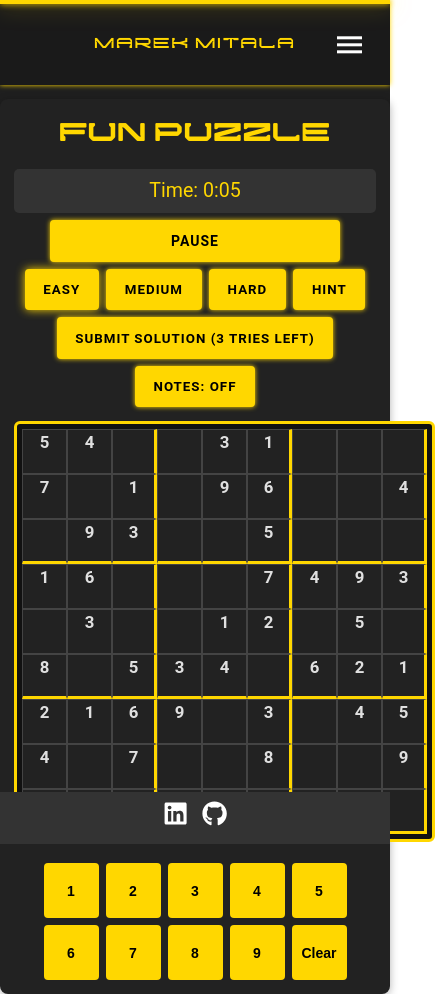
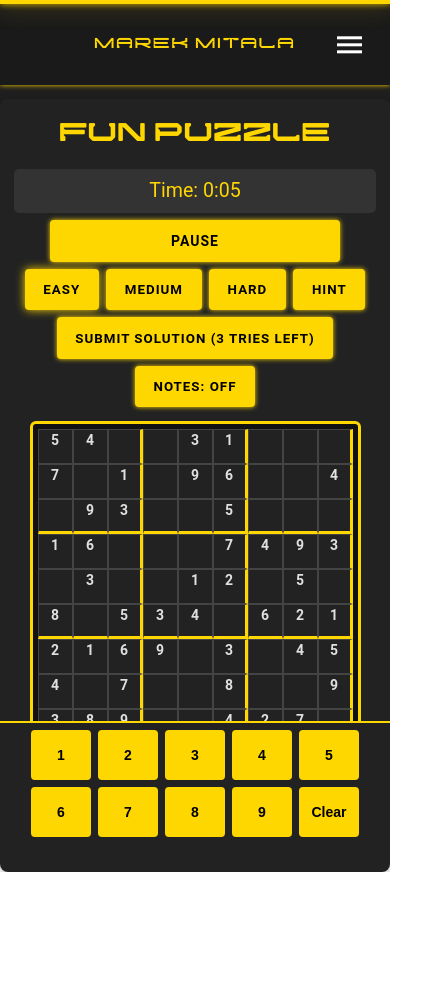
Before and after one commit to caibot11/marekmitala.com, a Next.js app: page /fun in a window 390 px wide. Shown: the whole page, 435 px wide, since content can reach past the window. After the commit the page ends 872 px from the top, so only its background shows below. Built offline with nearby package versions, Linux system fonts and the light colour scheme.

Commit message:
changes fun footer contact working

```diff
--- a/src/app/contact/page.tsx
+++ b/src/app/contact/page.tsx
@@ -47,7 +47,7 @@ export default function ContactPage() {
           <a href="https://github.com/caibot11" target="_blank" rel="noopener noreferrer">
             <button className={styles.contactButton}>GitHub</button>
           </a>
-          <a href="https://www.linkedin.com/in/yourProfile/" target="_blank" rel="noopener noreferrer">
+          <a href="https://www.linkedin.com/in/caibot-daito-139215213/" target="_blank" rel="noopener noreferrer">
             <button className={styles.contactButton}>LinkedIn</button>
           </a>
         </div>
--- a/src/app/fun/fun.module.css
+++ b/src/app/fun/fun.module.css
@@ -247,37 +247,61 @@
 
 /* Mobile Adjustments */
 @media (max-width: 600px) {
+    /* Give enough bottom space so the puzzle isn't hidden by the dialer */
     .container {
       margin-top: 1rem;
       padding: 1rem;
       width: 100%;
       box-sizing: border-box;
+      padding-bottom: 120px; /* Extra space for the fixed dialer */
     }
+
     .timer {
       margin-bottom: 0.5rem;
       font-size: 1.4rem;
     }
+
     .pauseButton {
       margin: 0.5rem auto;
       display: block;
       font-size: 1rem;
       width: 80%;
     }
+
     .controls {
       flex-direction: row;
       gap: 0.5rem;
     }
+
+    /* Make each cell smaller for mobile */
     .cell {
-        width: 45px;
-        height: 45px;
-        font-size: 1.2rem;
-    }
-    .numberPad {
-        gap: 0.5rem;
-    }
-    .numberButton {
-        width: 55px;
-        height: 55px;
+      width: 35px;
+      height: 35px;
       font-size: 1rem;
     }
+
+    /* Fix the dialer to the bottom of the screen */
+    .numberPad {
+      position: fixed;
+      bottom: 0;
+      left: 0;
+      width: 100%;
+      background: #222;
+      padding: 0.5rem;
+      display: flex;
+      flex-wrap: wrap; /* Let buttons wrap if needed    */
+      justify-content: center;
+      gap: 0.5rem;
+      z-index: 100;
+      border-top: 2px solid #ffd700;
     }
+
+    /* Adjust button sizes for mobile */
+    .numberButton {
+      flex: 1 1 60px;       /* Let them grow/shrink, min 60px width */
+      max-width: 60px;
+      height: 50px;
+      font-size: 1rem;
+      font-weight: bold;
+    }
+  }
--- a/src/app/fun/page.tsx
+++ b/src/app/fun/page.tsx
@@ -25,9 +25,47 @@ export default function FunPage() {
   const [noteMode, setNoteMode] = useState(false);
   const [timer, setTimer] = useState(0);
   const [isPaused, setIsPaused] = useState(false);
+  const [selectedCell, setSelectedCell] = useState<{ row: number; col: number } | null>(null);
 
-  // Which cell is currently selected by the user (for final input or note input)?
-  const [selectedCell, setSelectedCell] = useState<{ row: number; col: number } | null>(null);
+  // Track the entire page size to let confetti fill the page
+  const [pageSize, setPageSize] = useState({ width: 0, height: 0 });
+
+  useEffect(() => {
+    function updatePageSize() {
+      // This approach ensures we measure the full page, including any scrolling area
+      const body = document.body;
+      const html = document.documentElement;
+
+      const width = Math.max(
+        body.scrollWidth,
+        body.offsetWidth,
+        html.clientWidth,
+        html.scrollWidth,
+        html.offsetWidth
+      );
+
+      const height = Math.max(
+        body.scrollHeight,
+        body.offsetHeight,
+        html.clientHeight,
+        html.scrollHeight,
+        html.offsetHeight
+      );
+
+      setPageSize({ width, height });
+    }
+
+    // Run initially
+    updatePageSize();
+
+    // Update on resize
+    window.addEventListener("resize", updatePageSize);
+
+    // If your puzzle’s layout changes height dynamically,
+    // you might call updatePageSize() after those changes too.
+
+    return () => window.removeEventListener("resize", updatePageSize);
+  }, []);
 
   useEffect(() => {
     setIsClient(true);
@@ -49,7 +87,9 @@ export default function FunPage() {
       setBoard(JSON.parse(savedBoard));
       setUserBoard(JSON.parse(savedUserBoard));
       setNotes(
-        savedNotes ? JSON.parse(savedNotes) : Array.from({ length: 9 }, () => Array(9).fill(""))
+        savedNotes
+          ? JSON.parse(savedNotes)
+          : Array.from({ length: 9 }, () => Array(9).fill(""))
       );
       setDifficulty(savedDifficulty as "easy" | "medium" | "hard");
       setSolutionHash(savedSolutionHash);
@@ -112,20 +152,17 @@ export default function FunPage() {
       alert("No more attempts left!");
       return;
     }
-
     const solution = decryptSolution(solutionHash);
     if (JSON.stringify(userBoard) === JSON.stringify(solution)) {
       setShowConfetti(true);
       setShowPopup(true);
-      // Stop timer once puzzle is solved
-      setIsPaused(true);
+      setIsPaused(true); // Stop timer once puzzle is solved.
     } else {
       setAttempts((prev) => prev - 1);
       alert(`Incorrect! You have ${attempts - 1} attempts remaining.`);
     }
   };
 
-  // Reveal a hint in one random empty or incorrect cell (if noteMode is off).
   const handleHint = () => {
     if (noteMode) {
       alert("Please disable note mode to use hints.");
@@ -151,20 +188,18 @@ export default function FunPage() {
     setUserBoard(newBoard);
   };
 
-  // When user clicks a cell:
   const handleCellClick = (row: number, col: number) => {
     if (isPaused) return;
     // If the cell is locked (original puzzle number), do nothing.
     if (board[row][col] !== 0) return;
-    // Otherwise, select that cell for input (final or note).
     setSelectedCell({ row, col });
   };
 
-  // Dialer click: user chooses a number (1–9 or 0 for clear).
   const handleDialerClick = (num: number) => {
     if (!selectedCell) return;
     const { row, col } = selectedCell;
-    if (board[row][col] !== 0) return; // locked cell, ignore.
+    // If the puzzle had a pre-filled value, ignore
+    if (board[row][col] !== 0) return;
 
     if (noteMode) {
       // Toggle note
@@ -173,16 +208,14 @@ export default function FunPage() {
         let current = newNotes[row][col];
         const candidates = current.split("").filter((c) => c !== "");
         if (num === 0) {
-          // 0 = clear all notes
+          // Clear all notes
           newNotes[row][col] = "";
         } else if (candidates.includes(num.toString())) {
-          // remove
           newNotes[row][col] = candidates
             .filter((c) => c !== num.toString())
             .sort()
             .join("");
         } else {
-          // add
           candidates.push(num.toString());
           newNotes[row][col] = candidates.sort().join("");
         }
@@ -192,7 +225,6 @@ export default function FunPage() {
       // Final input
       const newBoard = userBoard.map((r) => [...r]);
       if (num === 0) {
-        // Clear the cell
         newBoard[row][col] = 0;
       } else {
         newBoard[row][col] = num;
@@ -201,38 +233,34 @@ export default function FunPage() {
     }
   };
 
-  // Keyboard input for selected cell
+  // Handle keyboard input
   useEffect(() => {
     const handleKeyDown = (e: KeyboardEvent) => {
       if (!selectedCell || isPaused) return;
       const { row, col } = selectedCell;
-      // If locked cell, do nothing
+      // If the cell is locked (original puzzle number), do nothing
       if (board[row][col] !== 0) return;
 
-      // If user typed a digit 1–9
+      // 1-9 => fill or note
       if (e.key >= "1" && e.key <= "9") {
         const digit = parseInt(e.key);
         if (noteMode) {
-          // Toggle note
           setNotes((prevNotes) => {
             const newNotes = prevNotes.map((r) => [...r]);
             let current = newNotes[row][col];
             const candidates = current.split("").filter((c) => c !== "");
             if (candidates.includes(digit.toString())) {
-              // remove
               newNotes[row][col] = candidates
                 .filter((c) => c !== digit.toString())
                 .sort()
                 .join("");
             } else {
-              // add
               candidates.push(digit.toString());
               newNotes[row][col] = candidates.sort().join("");
             }
             return newNotes;
           });
         } else {
-          // Final input
           setUserBoard((prevBoard) => {
             const newBoard = prevBoard.map((r) => [...r]);
             newBoard[row][col] = digit;
@@ -241,17 +269,15 @@ export default function FunPage() {
         }
       }
 
-      // If user typed '0', 'Backspace', or 'Delete' => clear
+      // 0, Backspace, or Delete => clear
       if (e.key === "0" || e.key === "Backspace" || e.key === "Delete") {
         if (noteMode) {
-          // Clear all notes in this cell
           setNotes((prevNotes) => {
             const newNotes = prevNotes.map((r) => [...r]);
             newNotes[row][col] = "";
             return newNotes;
           });
         } else {
-          // Clear final input
           setUserBoard((prevBoard) => {
             const newBoard = prevBoard.map((r) => [...r]);
             newBoard[row][col] = 0;
@@ -262,24 +288,24 @@ export default function FunPage() {
     };
 
     window.addEventListener("keydown", handleKeyDown);
-    return () => {
-      window.removeEventListener("keydown", handleKeyDown);
-    };
+    return () => window.removeEventListener("keydown", handleKeyDown);
   }, [selectedCell, noteMode, isPaused, board]);
 
   return (
-    <div className={styles.container}>
+    <>
+      {/* Render Confetti at the top level, outside the container */}
       {showConfetti && (
         <Confetti
-          width={window.innerWidth}
-          height={window.innerHeight}
+          width={pageSize.width}
+          height={pageSize.height}
           numberOfPieces={400}
           recycle={false}
           gravity={0.3}
         />
       )}
+
+      <div className={styles.container}>
         <h1 className={styles.title}>Fun Puzzle</h1>
-
         <div className={styles.timer}>
           Time: {Math.floor(timer / 60)}:{timer % 60 < 10 ? "0" : ""}
           {timer % 60}
@@ -319,10 +345,7 @@ export default function FunPage() {
           <button onClick={handleSubmitSolution} className={styles.submitButton}>
             Submit Solution ({attempts} tries left)
           </button>
-        <button
-          onClick={() => setNoteMode((prev) => !prev)}
-          className={styles.noteModeButton}
-        >
+          <button onClick={() => setNoteMode((prev) => !prev)} className={styles.noteModeButton}>
             {noteMode ? "Notes: On" : "Notes: Off"}
           </button>
         </div>
@@ -332,7 +355,6 @@ export default function FunPage() {
             <div key={rowIndex} className={styles.row}>
               {row.map((cell, colIndex) => {
                 const solution = decryptSolution(solutionHash);
-              // Highlight if userBoard has a wrong entry (only in easy mode).
                 const isWrong =
                   difficulty === "easy" &&
                   userBoard[rowIndex][colIndex] !== 0 &&
@@ -354,7 +376,6 @@ export default function FunPage() {
                     {userBoard[rowIndex][colIndex] !== 0 ? (
                       userBoard[rowIndex][colIndex]
                     ) : (
-                    // Show small candidate notes if no final number
                       <small>{notes[rowIndex][colIndex]}</small>
                     )}
                   </div>
@@ -364,7 +385,6 @@ export default function FunPage() {
           ))}
         </div>
 
-      {/* Dialer (for final input or notes) */}
         <div className={styles.numberPad}>
           {[1, 2, 3, 4, 5, 6, 7, 8, 9].map((num) => (
             <button
@@ -375,25 +395,21 @@ export default function FunPage() {
               {num}
             </button>
           ))}
-        {/* "0" to clear the cell or clear the note */}
           <button onClick={() => handleDialerClick(0)} className={styles.numberButton}>
             Clear
           </button>
         </div>
 
-      {/* Popup on win */}
         {showPopup && (
           <div className={styles.popup}>
             <h2>Congratulations!</h2>
             <p>You solved the puzzle!</p>
-          <button
-            onClick={() => setShowPopup(false)}
-            className={styles.popupCloseButton}
-          >
+            <button onClick={() => setShowPopup(false)} className={styles.popupCloseButton}>
               Close
             </button>
           </div>
         )}
       </div>
+    </>
   );
 }
--- a/src/components/layout/Footer.tsx
+++ b/src/components/layout/Footer.tsx
@@ -8,7 +8,7 @@ const Footer: React.FC = () => {
       <nav className={styles.socialIcons}>
 
         <a
-          href="https://linkedin.com"
+          href="https://www.linkedin.com/in/caibot-daito-139215213/"
           target="_blank"
           rel="noopener noreferrer"
           className={styles.iconLink}
@@ -17,7 +17,7 @@ const Footer: React.FC = () => {
           <FaLinkedin />
         </a>
         <a
-          href="https://github.com"
+          href="https://github.com/caibot11"
           target="_blank"
           rel="noopener noreferrer"
           className={styles.iconLink}
```
Lines whose indentation alone changed are shown as unchanged.
